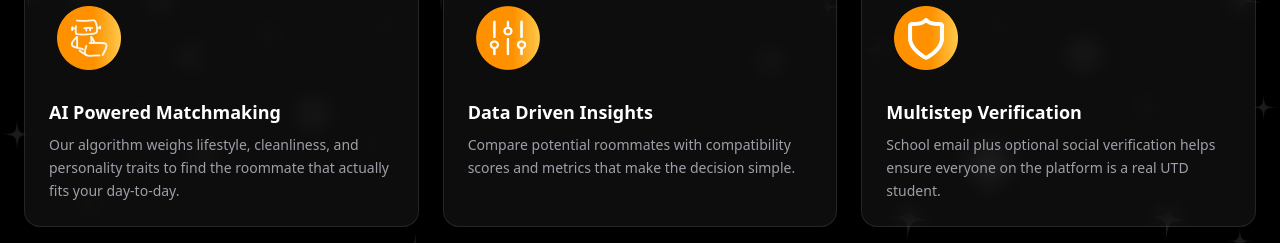
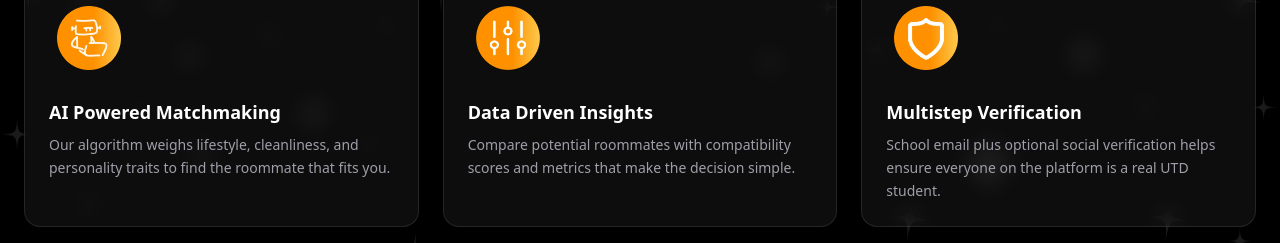
Before and after one commit to acmutd/meteormate-client, a Next.js app: page / in a window 1280 px wide. Shown: the part 1160-1403 px from the top of the page. Built offline with nearby package versions, Linux system fonts and the light colour scheme; no server answers.

Commit message:
semantics shift for formatting

```diff
--- a/src/components/landing/HowItWorks.tsx
+++ b/src/components/landing/HowItWorks.tsx
@@ -51,7 +51,7 @@ export default function HowItWorks() {
             imageAlt: "AI Powered Matchmaking",
             title: "AI Powered Matchmaking",
             description:
-                "Our algorithm weighs lifestyle, cleanliness, and personality traits to find the roommate that actually fits your day-to-day.",
+                "Our algorithm weighs lifestyle, cleanliness, and personality traits to find the roommate that fits you.",
         },
         {
             imageSrc: "/L2.webp",
```
